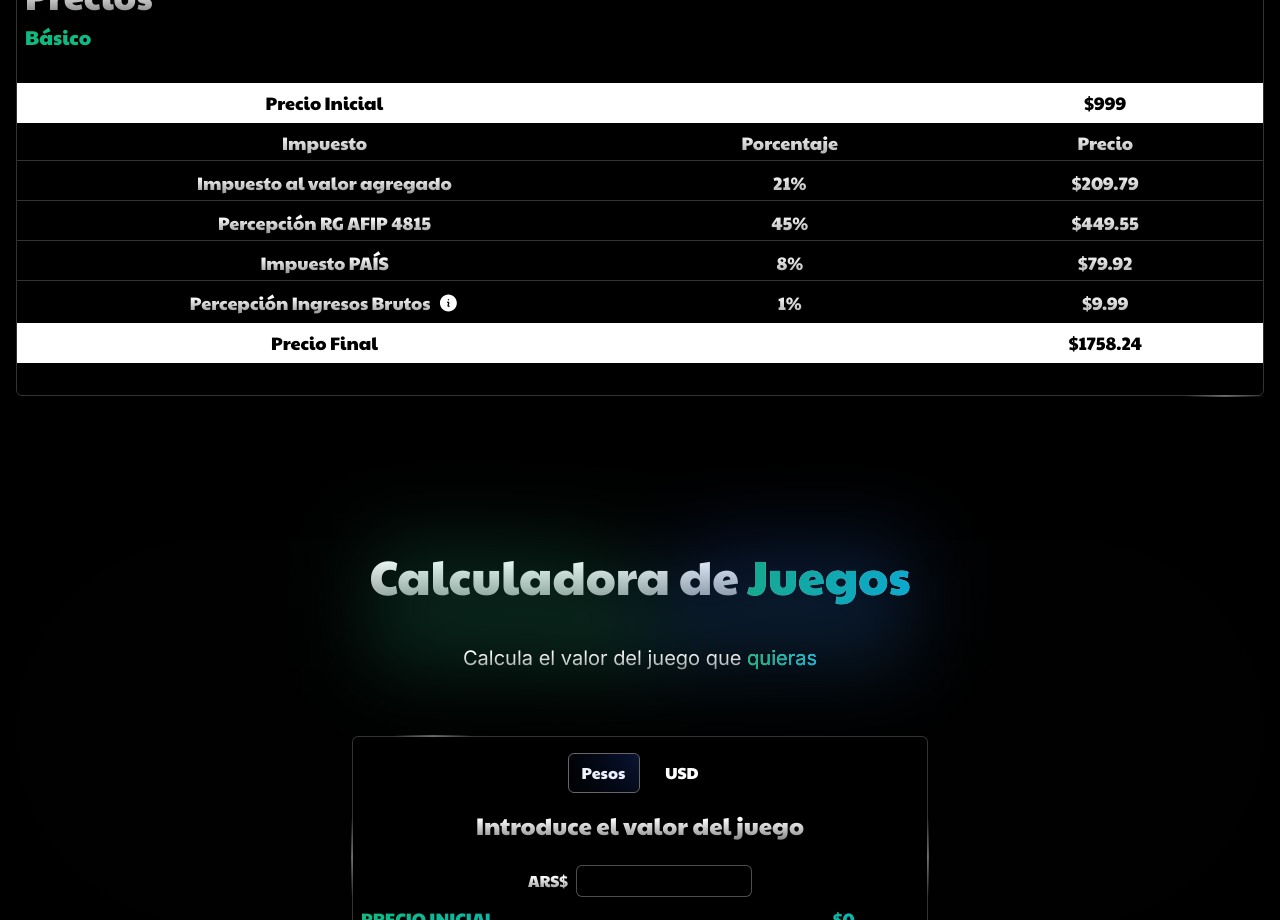
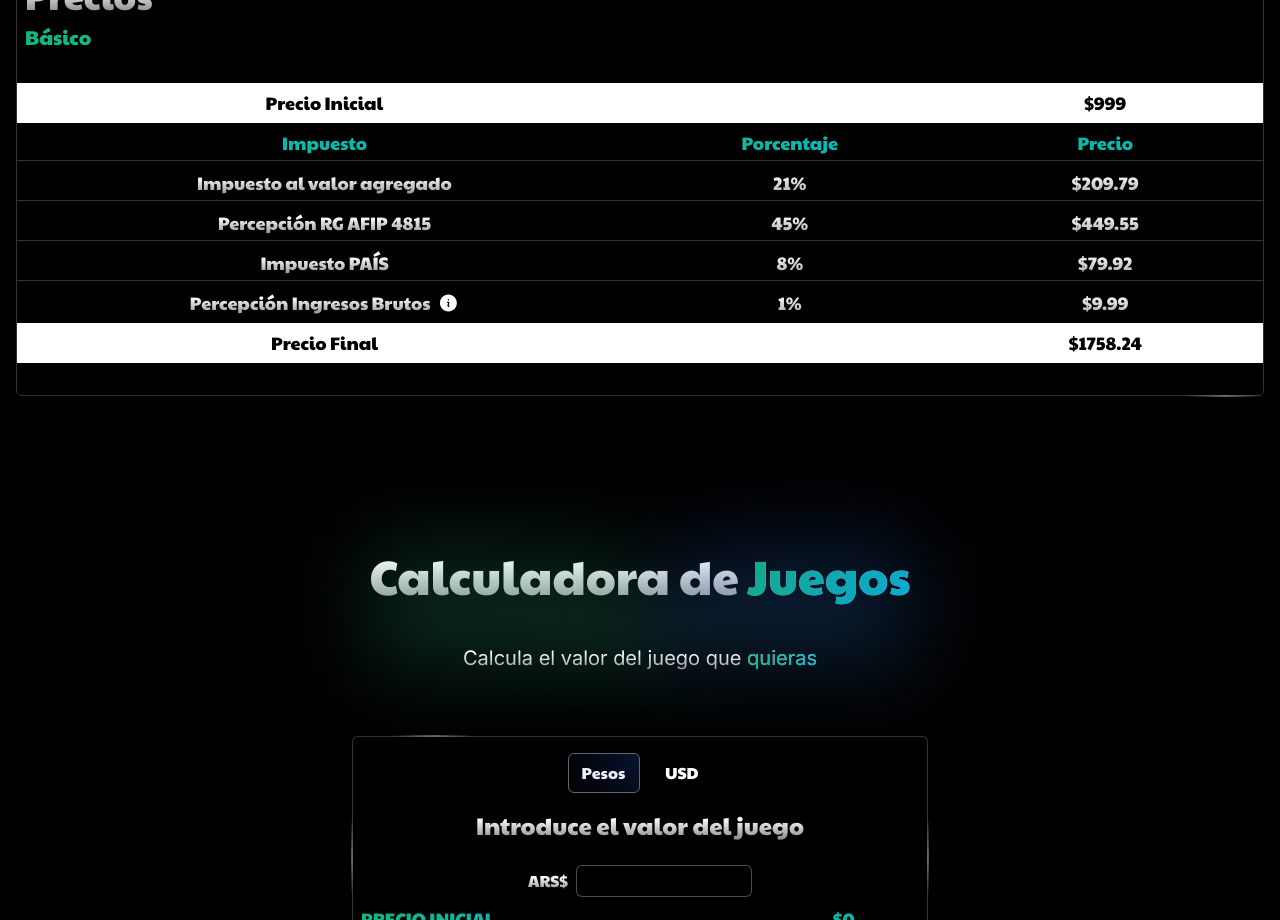
Before and after one commit to MatySeitour/que-me-estan-cobrando, a Next.js app: page / in a window 1280 px wide. Shown: the part 1380-2300 px from the top of the page. Built offline with nearby package versions, Linux system fonts and the light colour scheme; no server answers.

Commit message:
feat(prices) add bg gradient text

```diff
--- a/src/components/Prices.tsx
+++ b/src/components/Prices.tsx
@@ -106,13 +106,13 @@ export const Prices = ({
             </p>
           </div>
           <div id="price" className="flex h-10 w-full items-center bg-black">
-            <p className="bg-gradient__effect flex-[1] border-y border-white/20 p-2 text-center text-lg text-transparent md:flex-[2]">
+            <p className="flex-[1] border-y border-white/20 bg-gradient-to-r from-emerald-500 to-cyan-500 bg-clip-text p-2 text-center text-lg text-transparent md:flex-[2]">
               Impuesto
             </p>
-            <p className="bg-gradient__effect flex-[1] border-y border-white/20 p-2 text-center text-lg text-transparent">
+            <p className="flex-[1] border-y border-white/20 bg-gradient-to-r from-emerald-500 to-cyan-500 bg-clip-text p-2 text-center text-lg text-transparent">
               Porcentaje
             </p>
-            <p className="bg-gradient__effect flex-[1] border-y border-white/20 p-2 text-center text-lg text-transparent">
+            <p className="flex-[1] border-y border-white/20 bg-gradient-to-r from-emerald-500 to-cyan-500 bg-clip-text p-2 text-center text-lg text-transparent">
               Precio
             </p>
           </div>
```
